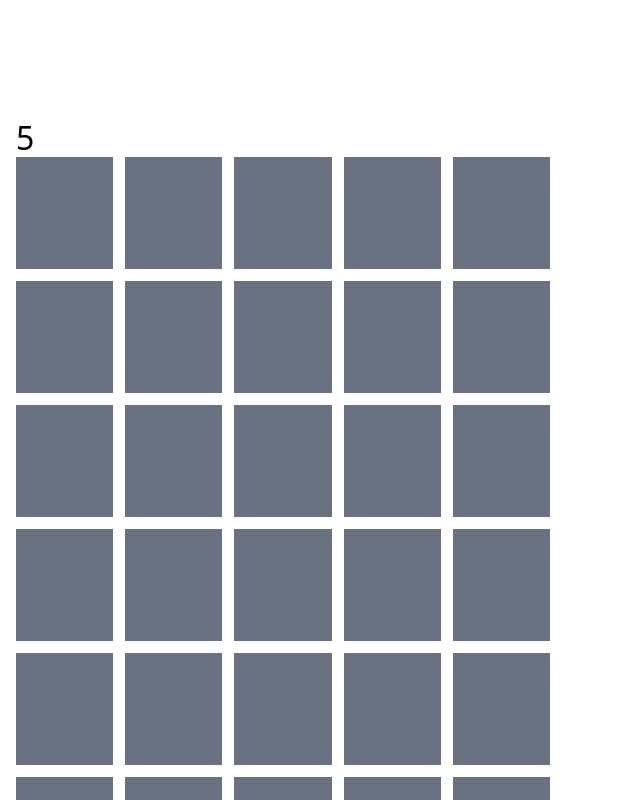
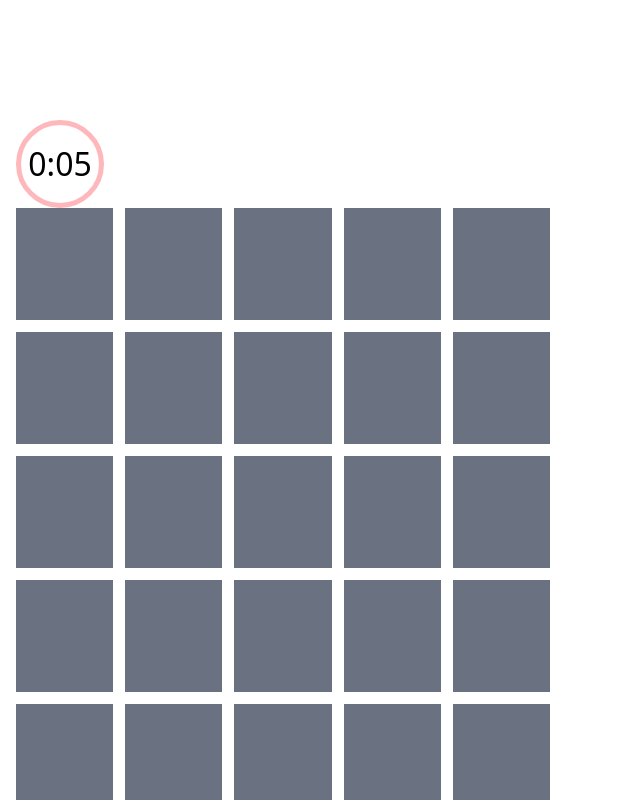
Before and after one commit to gregoriusavip/timed-wordle, a React (Vite) app in the folder reactapp/: page / in a window 1280 px wide. Shown: the top 800 px of the page, without its empty margins (0-640 px from the left). Built offline with nearby package versions, Linux system fonts and the light colour scheme.

Commit message:
Add timer animation

```diff
--- a/reactapp/src/App.css
+++ b/reactapp/src/App.css
@@ -2,4 +2,46 @@
 
 @theme {
   --color-unread: #818384;
+
+  --animate-timer-blink-green: timer-blink-green 1s ease-in-out infinite;
+
+  --animate-timer-blink-yellow: timer-blink-yellow 0.5s ease-in-out infinite;
+
+  --animate-timer-blink-red: timer-blink-red 0.25s ease-in-out infinite;
+
+  @keyframes timer-blink-green {
+    0% {
+      border-color: transparent;
+    }
+    50% {
+      border-color: var(--color-green-400);
+    }
+    100% {
+      border-color: transparent;
+    }
+  }
+
+  @keyframes timer-blink-yellow {
+    0% {
+      border-color: transparent;
+    }
+    50% {
+      border-color: var(--color-yellow-400);
+    }
+    100% {
+      border-color: transparent;
+    }
+  }
+
+  @keyframes timer-blink-red {
+    0% {
+      border-color: transparent;
+    }
+    50% {
+      border-color: var(--color-red-500);
+    }
+    100% {
+      border-color: transparent;
+    }
+  }
 }
--- a/reactapp/src/App.jsx
+++ b/reactapp/src/App.jsx
@@ -4,6 +4,7 @@ import "./App.css";
 // COMPONENTS
 import Grid from "./components/game/Grid";
 import Keyboard from "./components/ui/Keyboard";
+import Timer from "./components/ui/Timer";
 
 // HOOKS
 import Countdown from "react-countdown";
@@ -28,15 +29,15 @@ function App() {
   const Completionist = () => <span>Random guess NOW!</span>;
 
   // Renderer callback with condition
-  const renderer = ({ seconds, completed }) => {
+  const renderer = ({ minutes, seconds, completed }) => {
     if (gameStatus !== "playing") {
       return null;
     }
     if (completed) {
       return <Completionist />;
     } else {
-      // Render a countdown
-      return <span>{seconds}</span>;
+      // Render a countdown timer
+      return <Timer minutes={minutes} seconds={seconds} />;
     }
   };
 
--- /dev/null
+++ b/reactapp/src/components/ui/Timer.jsx
@@ -0,0 +1,33 @@
+import { useEffect, useRef } from "react";
+
+export default function Timer({ minutes, seconds }) {
+  const border = "shrink-0 grow-0 rounded-full border-5 border-transparent";
+  const container = "flex items-center justify-center w-11 h-11";
+  const totalTime = minutes * 60 + seconds;
+  const borderRef = useRef(null);
+  useEffect(() => {
+    const el = borderRef.current;
+    if (!el) return;
+
+    el.classList.remove(
+      "animate-timer-blink-green",
+      "animate-timer-blink-yellow",
+      "animate-timer-blink-red",
+    );
+    void el.offsetWidth;
+    if (totalTime > 10) {
+      el.classList.add("animate-timer-blink-green");
+    } else if (totalTime > 5) {
+      el.classList.add("animate-timer-blink-yellow");
+    } else if (totalTime > 0) {
+      el.classList.add("animate-timer-blink-red");
+    }
+  }, [totalTime]);
+  return (
+    <div ref={borderRef} className={`${border} ${container}`}>
+      <span>
+        {minutes}:{seconds < 10 ? `0${seconds}` : seconds}
+      </span>
+    </div>
+  );
+}
```
